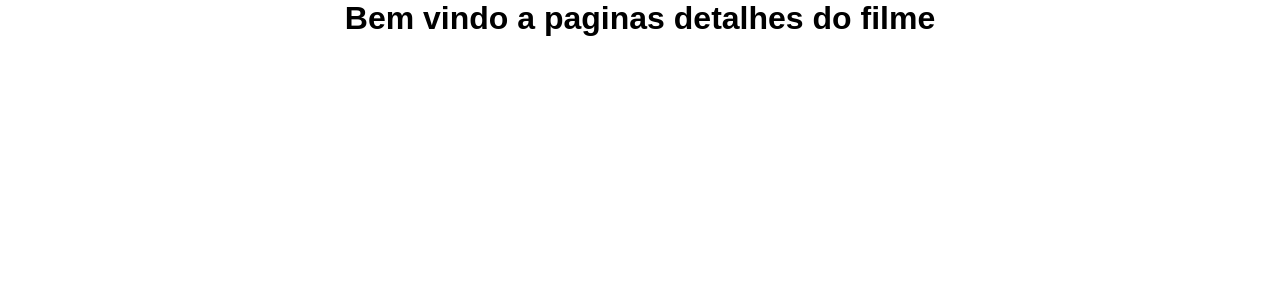
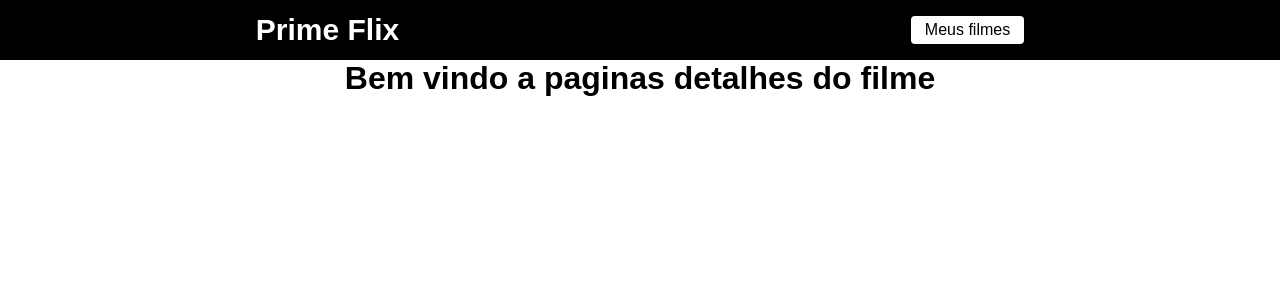
Before and after one commit to andrealvesaraujo/movie-prime-flix, a React (Create React App) app: page /filme/1 in a window 1280 px wide. Shown: the top 300 px of the page. Built offline with nearby package versions, Linux system fonts and the light colour scheme.

Commit message:
Criando Header

```diff
--- /dev/null
+++ b/src/components/Header/header.css
@@ -0,0 +1,25 @@
+header {
+    display: flex;
+    align-items: center;
+    justify-content: space-around;
+    width: 100%;
+    height: 60px;
+    background-color: #000;
+}
+
+.logo {
+    text-decoration: none;
+    font-size: 30px;
+    cursor: pointer;
+    color: #fff;
+    font-weight: bold;
+}
+
+.favoritos {
+    text-decoration: none;
+    cursor: pointer;
+    background-color: #fff;
+    padding: 5px 14px;
+    color: #000;
+    border-radius: 4px;
+}
--- /dev/null
+++ b/src/components/Header/index.js
@@ -0,0 +1,13 @@
+import './header.css'
+import {Link} from 'react-router-dom'
+
+function Header() {
+    return (
+        <header>
+            <Link className='logo' to="/">Prime Flix</Link>
+            <Link className='favoritos' to="/favoritos">Meus filmes</Link>
+        </header>
+    )
+}
+
+export default Header
--- a/src/routes.js
+++ b/src/routes.js
@@ -3,9 +3,12 @@
 import Home from './pages/Home'
 import Filme from './pages/Filme'
 
+import Header from './components/Header'
+
 function RoutesApp(){
     return (
         <BrowserRouter>
+            <Header/>
             <Routes>
                 <Route path='/' element={<Home/>} />
                 <Route path='/filme/:id' element={<Filme/>} />
```
